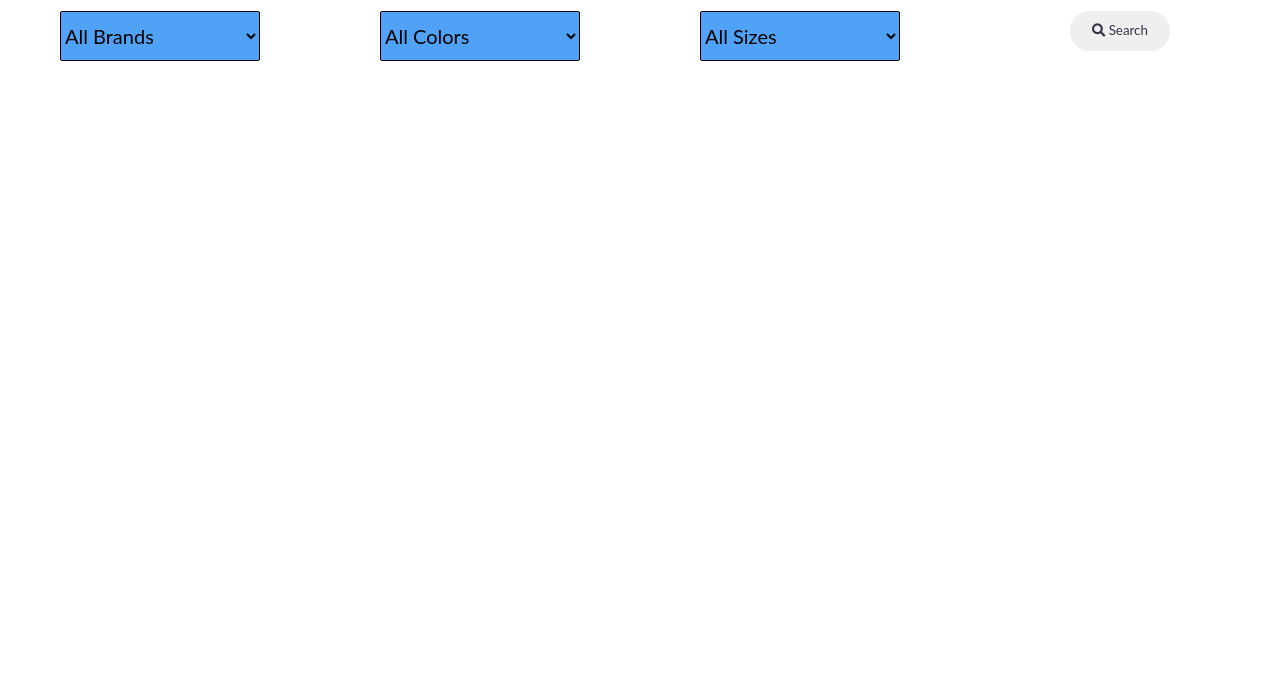
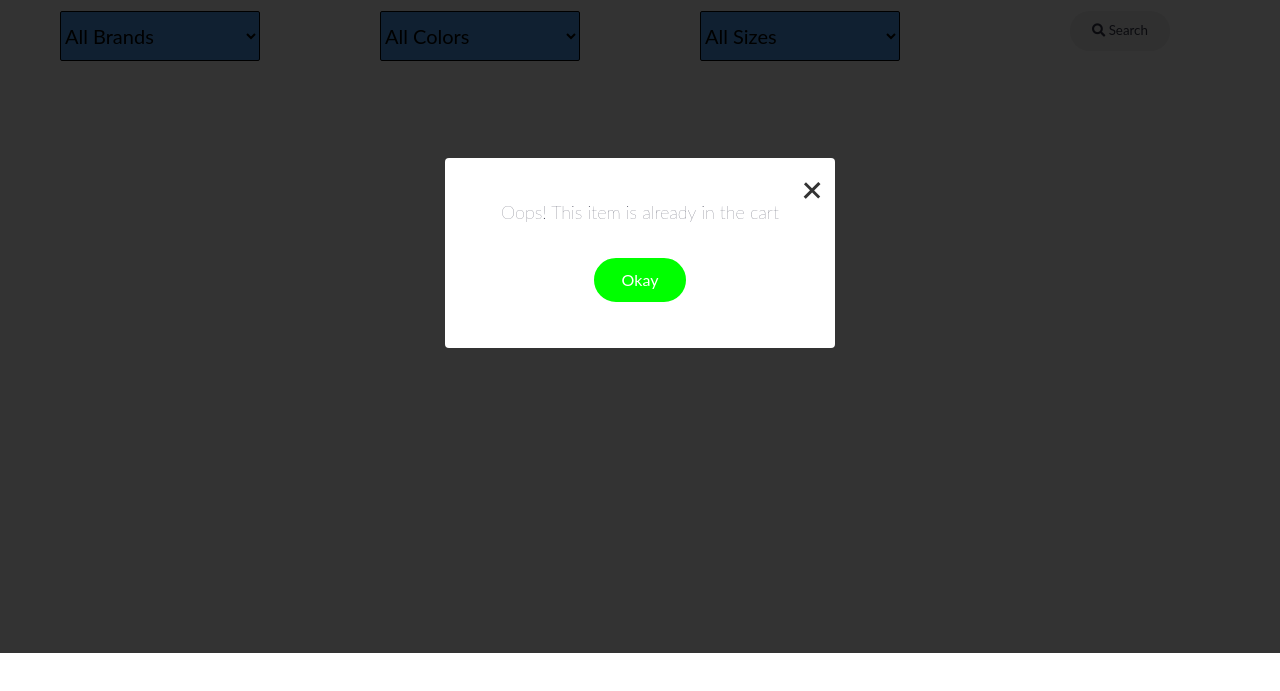
Before and after one commit to vtrev/shoe-store, a website: page public/index.html in a window 1280 px wide. Shown: the part 147-838 px from the top of the page. Drawn offline with nearby package versions, Linux system fonts and the light colour scheme.

Commit message:
added modal that appears when a shoe has been added into the cart

```diff
--- a/package.json
+++ b/package.json
@@ -17,6 +17,7 @@
     "express": "^4.16.3",
     "express-flash": "0.0.2",
     "express-handlebars": "^3.0.0",
-    "express-session": "^1.15.6"
+    "express-session": "^1.15.6",
+    "pg": "^7.5.0"
   }
 }
--- a/public/index.html
+++ b/public/index.html
@@ -106,6 +106,21 @@
     </div>
     <div id="shoesArea" class="row center">
     </div>
+    <div class="bg-modal">
+        <div class="modal-contents">
+            <div class="close">+</div>
+            <img src="" alt="">
+
+            <form action="">
+                <p>Oops! This item is already in the cart</p>
+                <a href="#" class="modal-button">Okay</a>
+            </form>
+
+        </div>
+    </div>
+
+
+
 </body>
 <script type="text/javascript" src="js/ShoeFactory.js"></script>
 <script type="text/javascript" src="js/cart.js "></script>
--- a/public/js/ShoeDom.js
+++ b/public/js/ShoeDom.js
@@ -14,6 +14,17 @@ let displayShoes = function (shoesToDisplay) {
     var shoesHTML = shoesTemplate(shoesData);
     shoesDataElement.innerHTML = shoesHTML;
 };
+
+let cartModalAction = function (action) {
+    if (action == 'activate') {
+        document.querySelector('.bg-modal').style.display = "flex";
+    }
+    if (action == 'deactivate') {
+        document.querySelector('.bg-modal').style.display = "none";
+    }
+}
+
+cartModalAction('activate');
 
 searchBtnElement.addEventListener('click', function search() {
     let specs = {};
--- a/public/style.css
+++ b/public/style.css
@@ -431,3 +431,76 @@ nav a:hover {
     border-radius: 25px;
     background-color: lime;
 }
+
+/* modal */
+
+
+.card2 {
+    max-height: 300px;
+    max-width: 230px;
+    border: 1px solid darkgray;
+    border-radius: 3px;
+    margin: 10px;
+}
+
+/* // MODAL STARTS HERE // */
+
+.bg-modal {
+    background-color: rgba(0, 0, 0, 0.8);
+    width: 100%;
+    height: 100%;
+    position: absolute;
+    top: 0;
+    display: none;
+    justify-content: center;
+    align-items: center;
+}
+
+.modal-contents {
+    height: 150px;
+    width: 350px;
+    background-color: white;
+    text-align: center;
+    padding: 20px;
+    position: relative;
+    border-radius: 4px;
+}
+
+input {
+    margin: 15px auto;
+    display: block;
+    width: 50%;
+    padding: 8px;
+    border: 1px solid gray;
+}
+
+.close {
+    position: absolute;
+    top: 0;
+    right: 10px;
+    font-size: 42px;
+    color: #333;
+    transform: rotate(45deg);
+    cursor: pointer;
+}
+
+.close:hover {
+    color: #666;
+}
+
+.modal-button {
+    background-color: lime;
+    border: 2px solid white;
+    border-radius: 30px;
+    text-decoration: none;
+    padding: 10px 28px;
+    color: white;
+    margin-top: 10px;
+    display: inline-block;
+}
+
+.modal-button:hover {
+    background-color: white;
+    color: lime;
+    border: 2px solid lime;
+}
```
Also changed, not shown: 1 other file.
